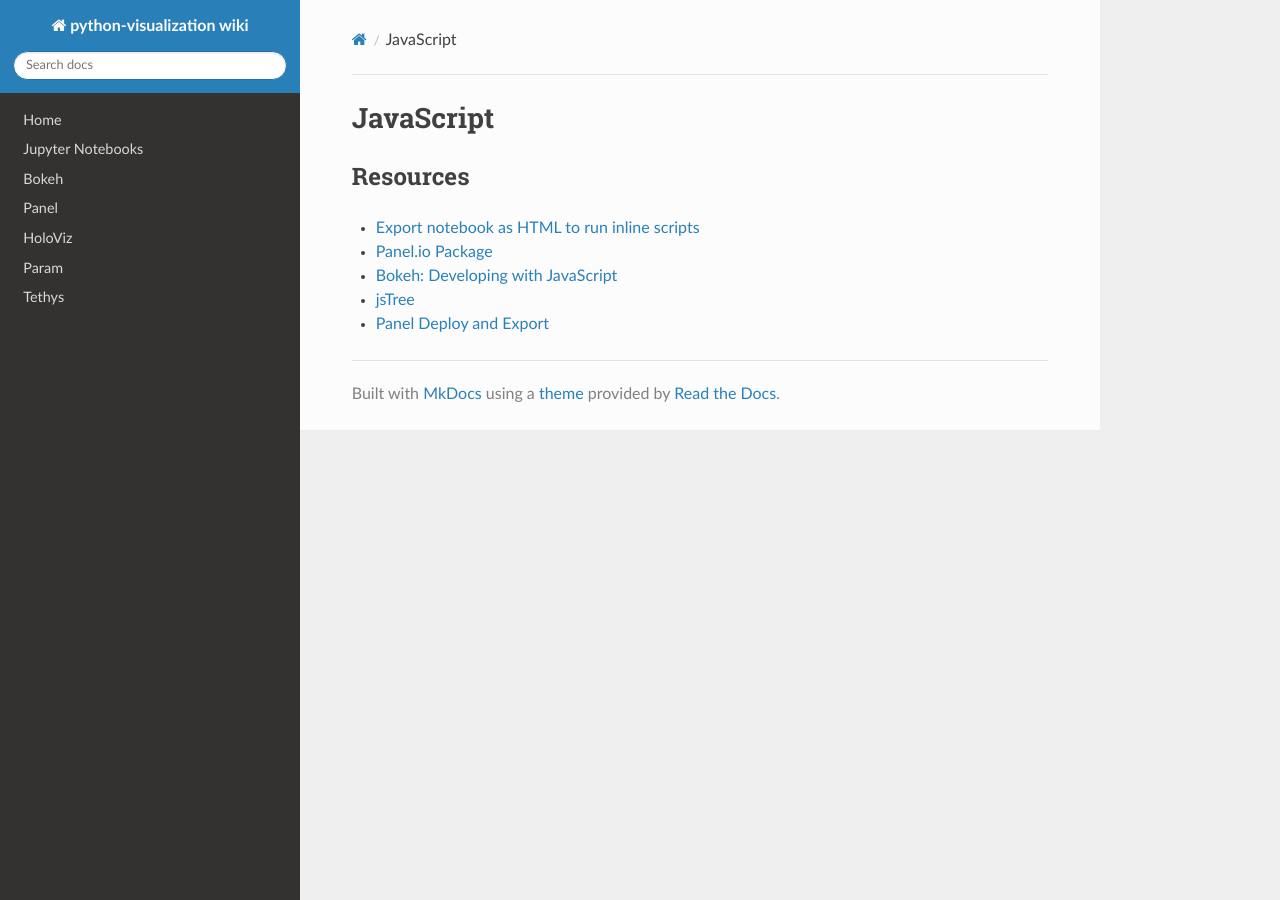
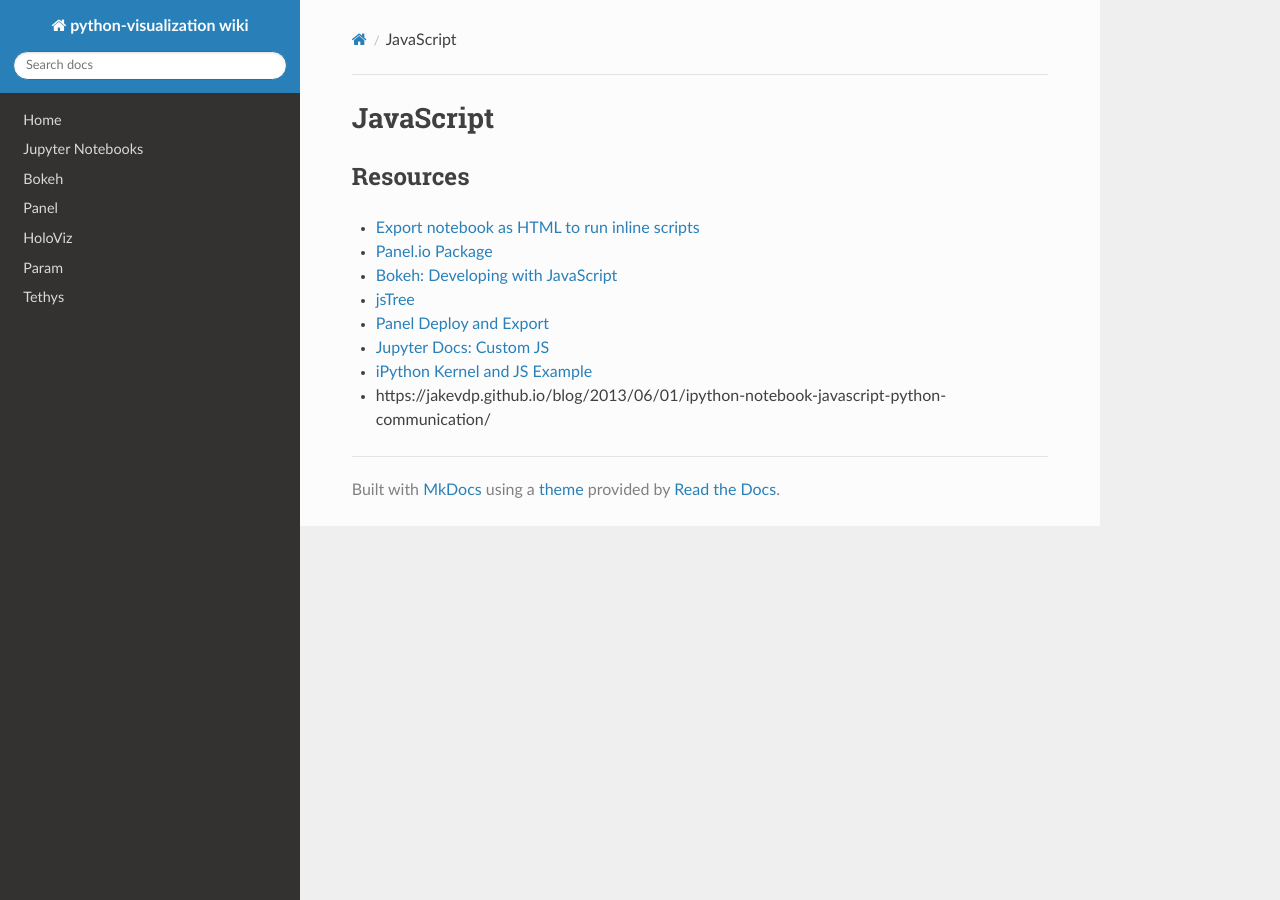
Before and after one commit to shylaclark/python-visualization, an MkDocs documentation site: the page built from docs/javascript.md, in a window 1280 px wide. Built offline with MkDocs 1.6.1, drawn with Linux system fonts in a browser that asks for light colours; nearby versions of some CDN libraries.

Commit message:
Update javascript.md

```diff
--- a/docs/javascript.md
+++ b/docs/javascript.md
@@ -6,3 +6,6 @@
 - [Bokeh: Developing with JavaScript](https://docs.bokeh.org/en/latest/docs/user_guide/bokehjs.html)
 - [jsTree](https://www.jstree.com)
 - [Panel Deploy and Export](https://panel.holoviz.org/user_guide/Deploy_and_Export.html)
+- [Jupyter Docs: Custom JS](https://jupyter-notebook.readthedocs.io/en/stable/examples/Notebook/JavaScript%20Notebook%20Extensions.html#Injecting-JS)
+- [iPython Kernel and JS Example](https://gist.github.com/sanbor/e9c8b57c5759d1ff382a)
+- https://jakevdp.github.io/blog/2013/06/01/ipython-notebook-javascript-python-communication/
```
